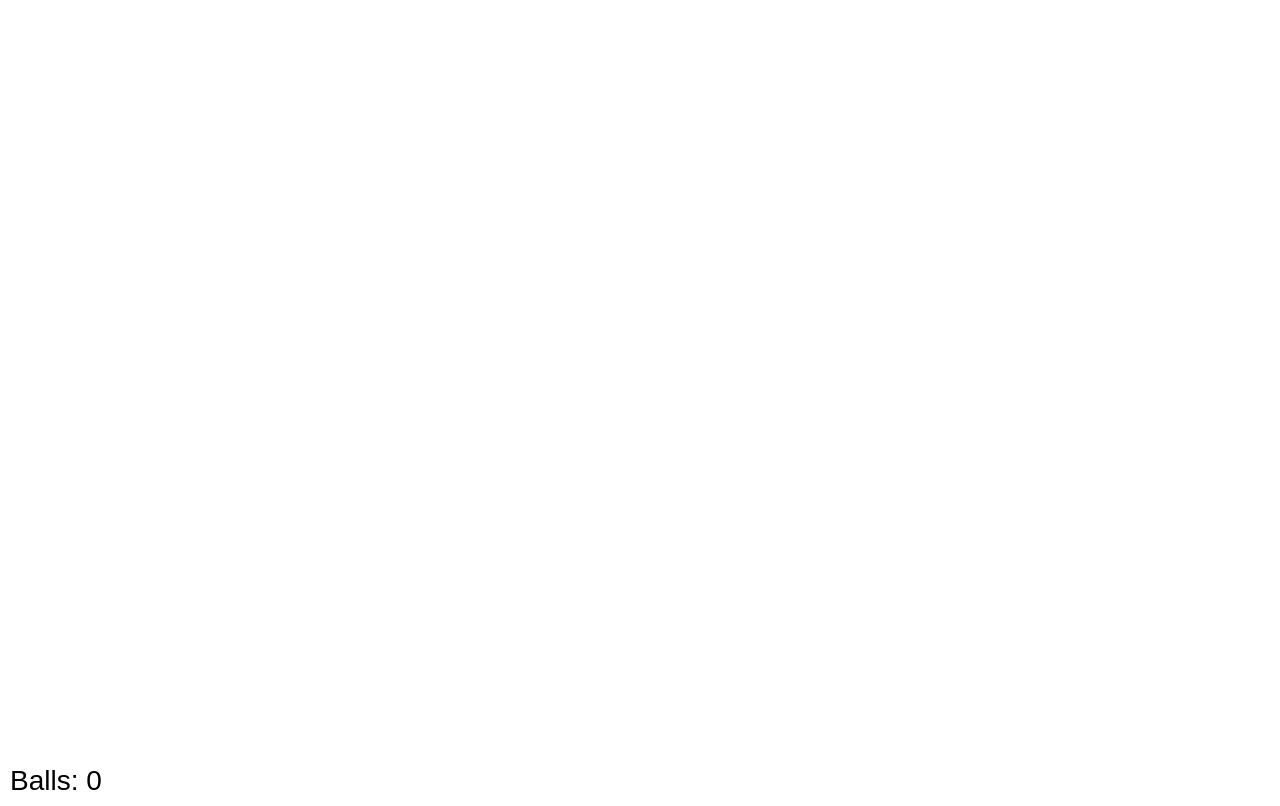
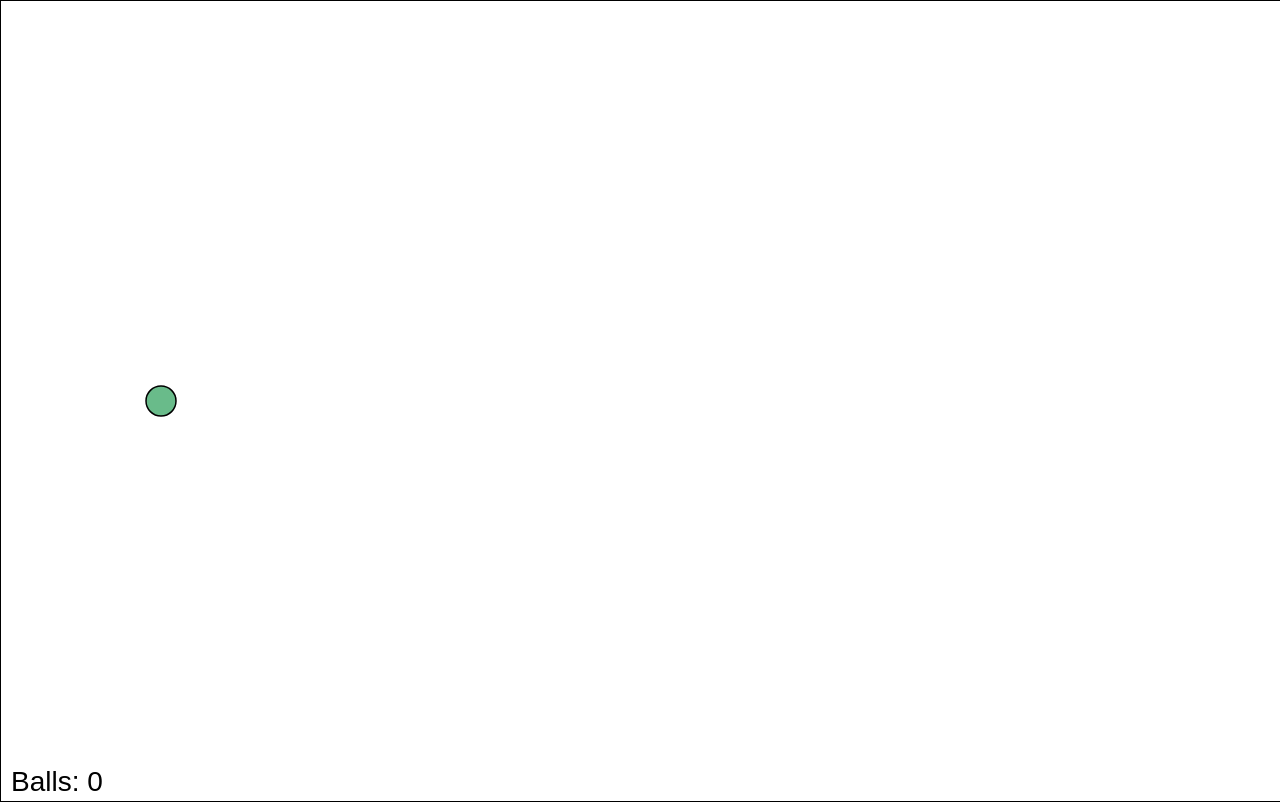
Before and after one commit to gavin0266/SDD_YR11_HTML5_GAME, a plain HTML site: page index.html in a window 1280 px wide. Drawn offline with Linux system fonts and the light colour scheme.

Commit message:
add player

```diff
--- a/index.html
+++ b/index.html
@@ -6,6 +6,7 @@
 	<style type="text/css" media="screen">
 		* {margin: 0px; padding: 0px;}
 		html,body {width:100%; height: 100% }
+		canvas { border:1px solid #000;}
 	</style>
 	<script type="text/javascript" src="jquery-1.11.1.min.js"></script>
 	<script type="text/javascript">
@@ -15,7 +16,9 @@
 			var forceFactor = 0.3;
 			var mouseDown = false;
 			var balls = new Array();
+			var user;
 			var mousePos = new Array();
+			var keys = new Array();
 
 			function onMouseDown(evt){
 				mouseDown = true;
@@ -34,7 +37,8 @@
 					0.75,
 					random_color()
 					));
-			}
+
+				}
 
 			function onMouseMove (evt) {
 				mousePos['currentX'] = evt.posX;
@@ -50,7 +54,11 @@
 			$(document).mousedown(onMouseDown);
 			$(document).mouseup(onMouseUp);
 			$(document).mousemove(onMouseMove);
+			document.body.addEventListener("keydown", function (e) {keys[e.keyCode] = true;});
+			document.body.addEventListener("keyup", function (e) {keys[e.keyCode] = false;});
 			$(window).bind("resize",resizeWindow);
+
+
 
 			function circle (x, y, r, c) {
 				// body...
@@ -98,6 +106,36 @@
 				circle(this.x, this.y, this.r, this.c);
 
 			}
+			function draw_player () {
+				circle(this.x, this.y, this.r, this.c);
+			}
+
+			function player_movement () {
+				if ( keys[38] ) {
+					if (this.f > -this.s) {
+            			this.vy += -0.5;
+        			}
+  				}
+				if ( keys[40] ) {
+					if (this.f < this.s) {
+            			this.vy += 0.5;
+        			}
+  				}
+				if ( keys[39] ) {
+					if (this.f < this.s) {
+            			this.vx += 0.5;
+        			}
+  				}
+				if ( keys[37] ) {
+					if (this.f > -this.s) {
+            			this.vx += -0.5;
+        			}
+				}
+			this.vy *= this.f;
+    		this.y += this.vy;
+			this.vx *= this.f;
+    		this.x += this.vx;
+			}
 
 			function ball (posX, posY, velX, velY, radius, bounciness, color) {
 				// body...
@@ -112,16 +150,36 @@
 				this.draw = draw_ball;
 			}
 
+			function player (posX, posY, velX, velY, radius, bounciness, color, friction, speed) {
+				// body...
+				this.x = posX;
+				this.y = posY;
+				this.vx = velX;
+				this.vy = velY;
+				this.r = radius;
+				this.b = bounciness;
+				this.c = color;
+				this.f = friction;
+				this.s = speed;
+
+				this.draw = draw_player;
+				this.move = player_movement;
+			}
+
+
 			function game_loop () {
 				// body...
 				ctx.clearRect(0,0,canvas.width, canvas.height);
-
 				if(mouseDown == true){
 
 				}
 				for(var i = 0; i < balls.length; i++){
 					balls[i].draw();
 				}
+				user.draw();
+				user.move();
+
+
 
 				ctx.fillStyle = "#000000";
 				ctx.font = "28px Arial";
@@ -133,6 +191,17 @@
 				ctx = $('#canvas')[0].getContext("2d");
 				canvas.height = $(window).height();
 				canvas.width = $(window).width();
+				user = new player(
+					canvas.width/8,
+					canvas.height/2,
+					0,
+					0,
+					15,
+					0,
+					random_color(),
+					0.9,
+					1.5
+					);
 				return setInterval(game_loop, 10);
 			}
 			init();
```
